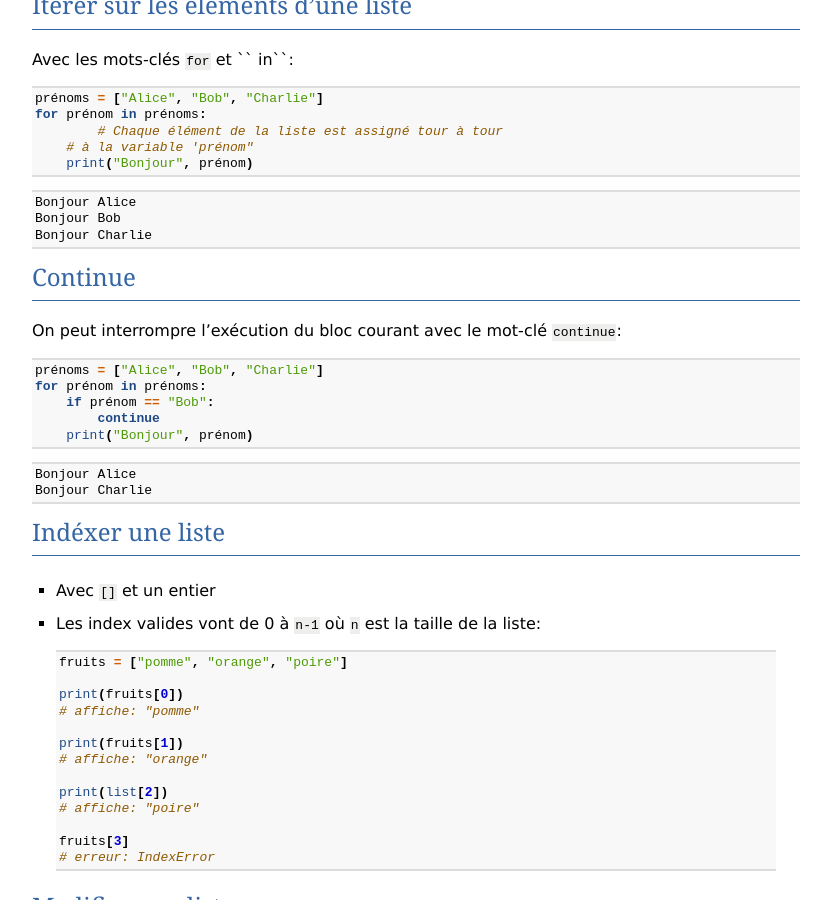
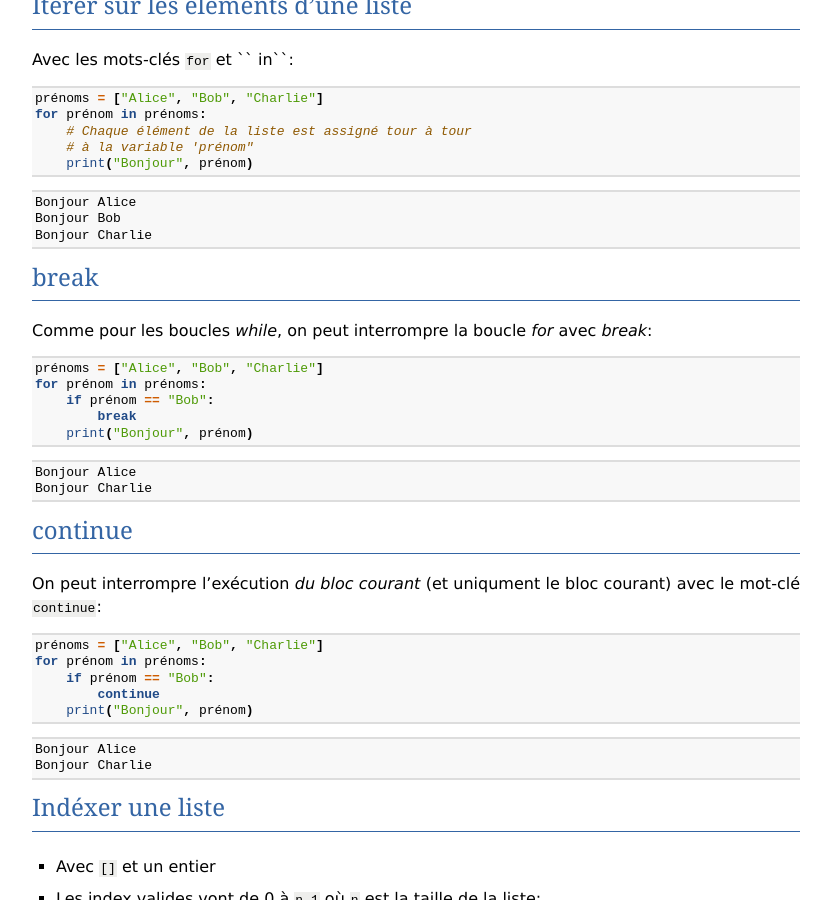
Before and after one commit to gruiick/cours-python, a Sphinx documentation site: the page built from cours/source/06-listes/index.rst, in a window 1280 px wide and 900 px high, scrolled down 1477 px. Shown: the whole window, without its empty margins (48-879 px from the left). Built offline with Sphinx 7.4.7, drawn with Linux system fonts in a browser that asks for light colours.

Commit message:
Proofread chapter 6

```diff
--- a/cours/source/06-listes/index.rst
+++ b/cours/source/06-listes/index.rst
@@ -81,7 +81,7 @@ Avec les mots-clés ``for`` et `` in``::
 
    prénoms = ["Alice", "Bob", "Charlie"]
    for prénom in prénoms:
-   	   # Chaque élément de la liste est assigné tour à tour
+       # Chaque élément de la liste est assigné tour à tour
        # à la variable 'prénom"
        print("Bonjour", prénom)
 
@@ -91,12 +91,27 @@ Avec les mots-clés ``for`` et `` in``::
    Bonjour Bob
    Bonjour Charlie
 
+break
+-----
 
-Continue
+Comme pour les boucles `while`, on peut interrompre la boucle `for` avec `break`::
+
+   prénoms = ["Alice", "Bob", "Charlie"]
+   for prénom in prénoms:
+       if prénom == "Bob":
+           break
+       print("Bonjour", prénom)
+
+.. code-block:: text
+
+   Bonjour Alice
+   Bonjour Charlie
+
+continue
 --------
 
-On peut interrompre l'exécution du bloc courant avec le mot-clé
-``continue``::
+On peut interrompre l'exécution *du bloc courant* (et uniqument le
+bloc courant)  avec le mot-clé ``continue``::
 
    prénoms = ["Alice", "Bob", "Charlie"]
    for prénom in prénoms:
```
